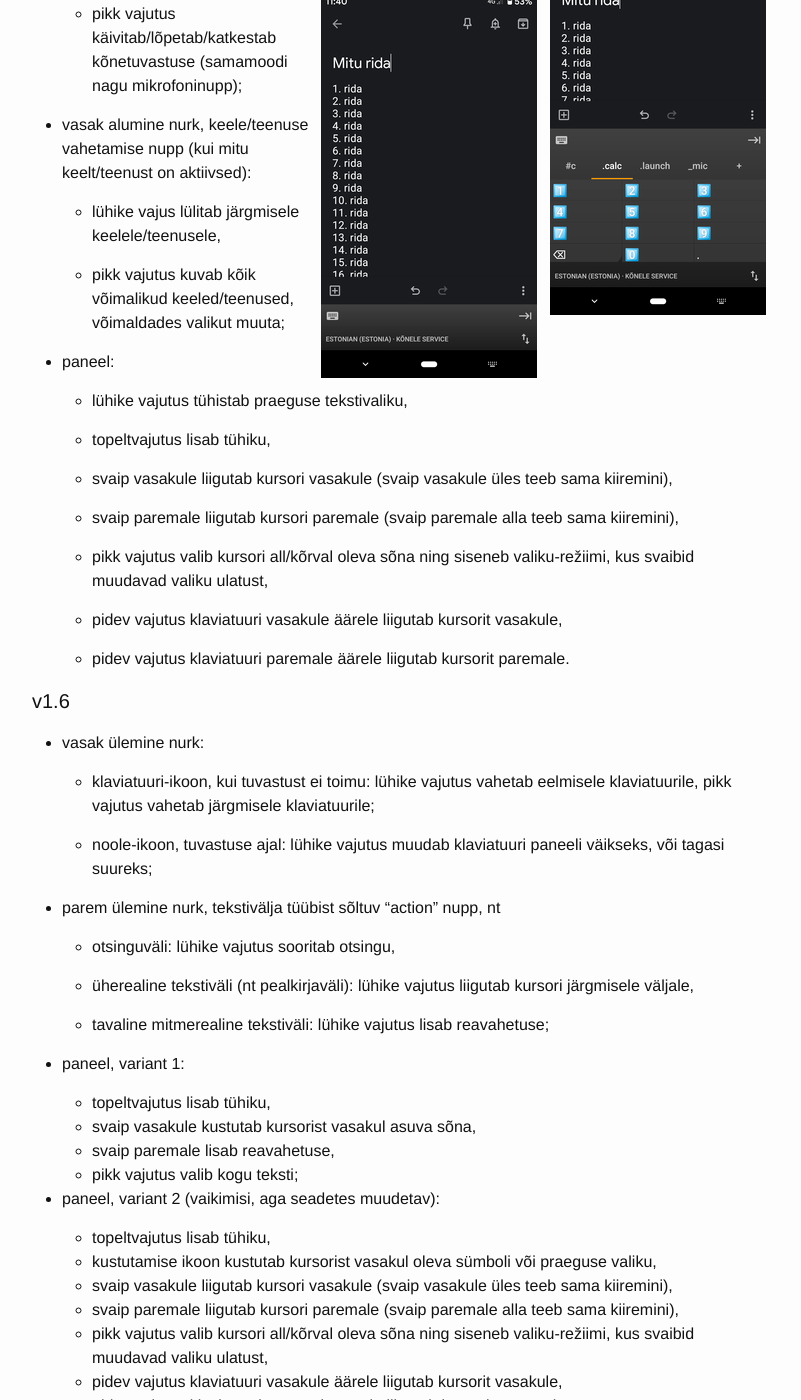
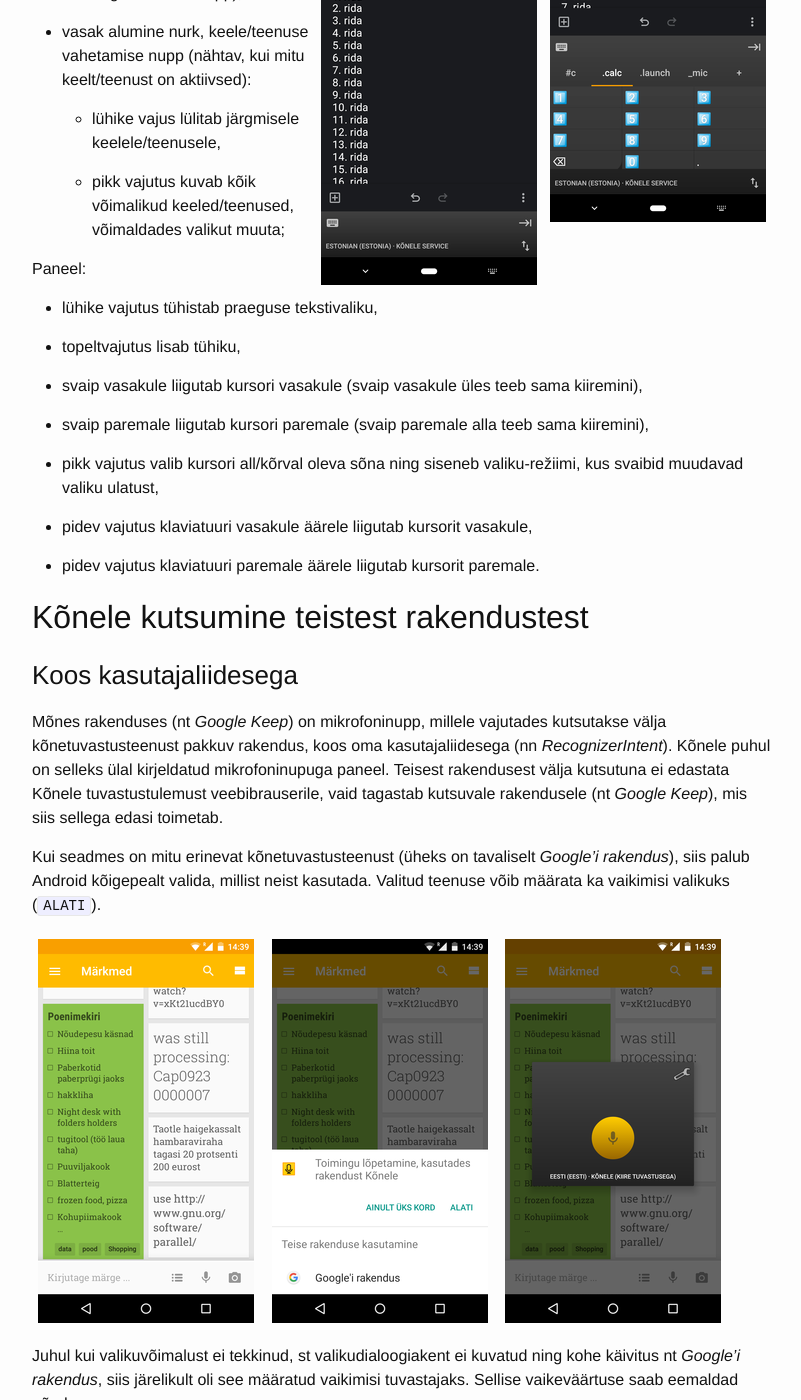
Before and after one commit to Kaljurand/K6nele, a Jekyll site: the page built from docs/et/user_guide.md, in a window 1280 px wide and 1400 px high, scrolled down 8798 px. Shown: the whole window, without its empty margins (238-1039 px from the left). Built offline with Jekyll 4.4.1, drawn with Linux system fonts in a browser that asks for light colours; comment, search, counter and statistics services are not loaded; some of the changed text lies outside the part shown.

Commit message:
Improve docs

```diff
--- a/docs/et/user_guide.md
+++ b/docs/et/user_guide.md
@@ -205,16 +205,14 @@
 
 Lisaks mikrofoninupule, mis käivitab/lõpetab/katkestab kõnetuvastuse, toetab Kõnele
 klaviatuuri puutetundlik paneel erinevaid operatsioone, sõltuvalt
-klaviatuuriseadetest,
 tekstivälja tüübist, ja sellest, kas paneel on tuvastusrežiimis või mitte.
 Osa nendest operatsioonidest on võimalik
 [tekstitoimetuskäskude](#tekstitoimetuskäsud) abil dubleerida.
-
-Versioonis 1.7 toetab mikrofoninupp lisaks svaipimist ja pikalt/topelt vajutamist, mida
+Alates versioonist 1.7 toetab mikrofoninupp lisaks svaipimist ja pikalt/topelt vajutamist, mida
 saab kasutajadefineertud operatsioonidega siduda,
 vt [Lausung kui nupuvajutus](#lausung-kui-nupuvajutus).
 
-#### v1.7
+Nurganupud:
 
 - vasak ülemine nurk, klaviatuurinupp:
 
@@ -245,13 +243,13 @@
 
   - pikk vajutus käivitab/lõpetab/katkestab kõnetuvastuse (samamoodi nagu mikrofoninupp);
 
-- vasak alumine nurk, keele/teenuse vahetamise nupp (kui mitu keelt/teenust on aktiivsed):
+- vasak alumine nurk, keele/teenuse vahetamise nupp (nähtav, kui mitu keelt/teenust on aktiivsed):
 
   - lühike vajus lülitab järgmisele keelele/teenusele,
 
   - pikk vajutus kuvab kõik võimalikud keeled/teenused, võimaldades valikut muuta;
 
-- paneel:
+Paneel:
 
   - lühike vajutus tühistab praeguse tekstivaliku,
 
@@ -267,42 +265,6 @@
 
   - pidev vajutus klaviatuuri paremale äärele liigutab kursorit paremale.
 
-
-#### v1.6
-
-- vasak ülemine nurk:
-
-  - klaviatuuri-ikoon, kui tuvastust ei toimu:
-  lühike vajutus vahetab eelmisele klaviatuurile,
-  pikk vajutus vahetab järgmisele klaviatuurile;
-
-  - noole-ikoon, tuvastuse ajal:
-  lühike vajutus muudab klaviatuuri paneeli väikseks, või tagasi suureks;
-
-- parem ülemine nurk, tekstivälja tüübist sõltuv "action" nupp, nt
-
-  - otsinguväli: lühike vajutus sooritab otsingu,
-
-  - üherealine tekstiväli (nt pealkirjaväli): lühike vajutus liigutab kursori järgmisele väljale,
-
-  - tavaline mitmerealine tekstiväli: lühike vajutus lisab reavahetuse;
-
-- paneel, variant 1:
-
-  - topeltvajutus lisab tühiku,
-  - svaip vasakule kustutab kursorist vasakul asuva sõna,
-  - svaip paremale lisab reavahetuse,
-  - pikk vajutus valib kogu teksti;
-
-- paneel, variant 2 (vaikimisi, aga seadetes muudetav):
-
-  - topeltvajutus lisab tühiku,
-  - kustutamise ikoon kustutab kursorist vasakul oleva sümboli või praeguse valiku,
-  - svaip vasakule liigutab kursori vasakule (svaip vasakule üles teeb sama kiiremini),
-  - svaip paremale liigutab kursori paremale (svaip paremale alla teeb sama kiiremini),
-  - pikk vajutus valib kursori all/kõrval oleva sõna ning siseneb valiku-režiimi, kus svaibid muudavad valiku ulatust,
-  - pidev vajutus klaviatuuri vasakule äärele liigutab kursorit vasakule,
-  - pidev vajutus klaviatuuri paremale äärele liigutab kursorit paremale.
 
 ## Kõnele kutsumine teistest rakendustest
 
```
Also changed, not shown: docs/en/release_notes.md (+2 -2 lines).
